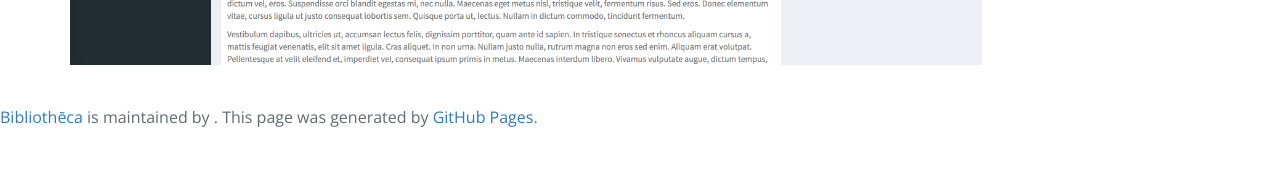
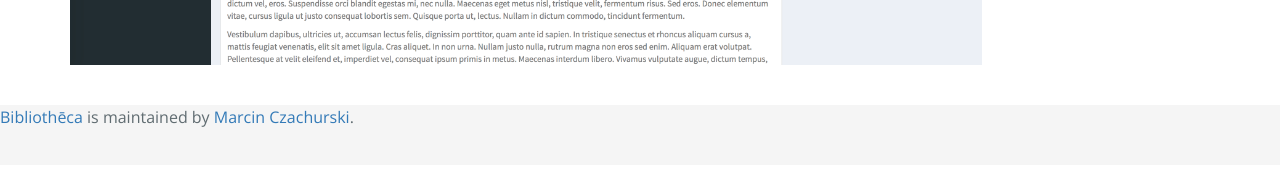
Before and after one commit to BibliothecaTeam/bibliothecateam.github.io, a Jekyll site: the page built from index.md, in a window 1280 px wide. Shown: the part 1300-1486 px from the top of the page. Built offline with Jekyll 4.4.1, drawn with Linux system fonts in a browser that asks for light colours; nearby versions of some CDN libraries; our own code applies the rules of GitHub Pages for plain Markdown files; after the commit the page ends 1465 px from its top, so only the background shows below that.

Commit message:
Fix footer styles.

```diff
--- a/_config.yml
+++ b/_config.yml
@@ -1,2 +1,7 @@
 title: Bibliothēca
 tagline: Application to render markdown files as a html
+
+# About/contact
+author:
+  name:       Marcin Czachurski
+  url:        https://github.com/mczachurski
--- a/_includes/page-footer.html
+++ b/_includes/page-footer.html
@@ -1,4 +1,3 @@
-<footer class="site-footer">
-  <span class="site-footer-owner"><a href="{{ site.url }}">{{ site.title }}</a> is maintained by <a href="{{ site.author.url }}">{{ site.author.name }}</a>.</span>
-  <span class="site-footer-credits">This page was generated by <a href="https://pages.github.com">GitHub Pages</a>.</span>
+<footer class="footer">
+  <span><a href="{{ site.url }}">{{ site.title }}</a> is maintained by <a href="{{ site.author.url }}">{{ site.author.name }}</a>.</span>
 </footer>
```
